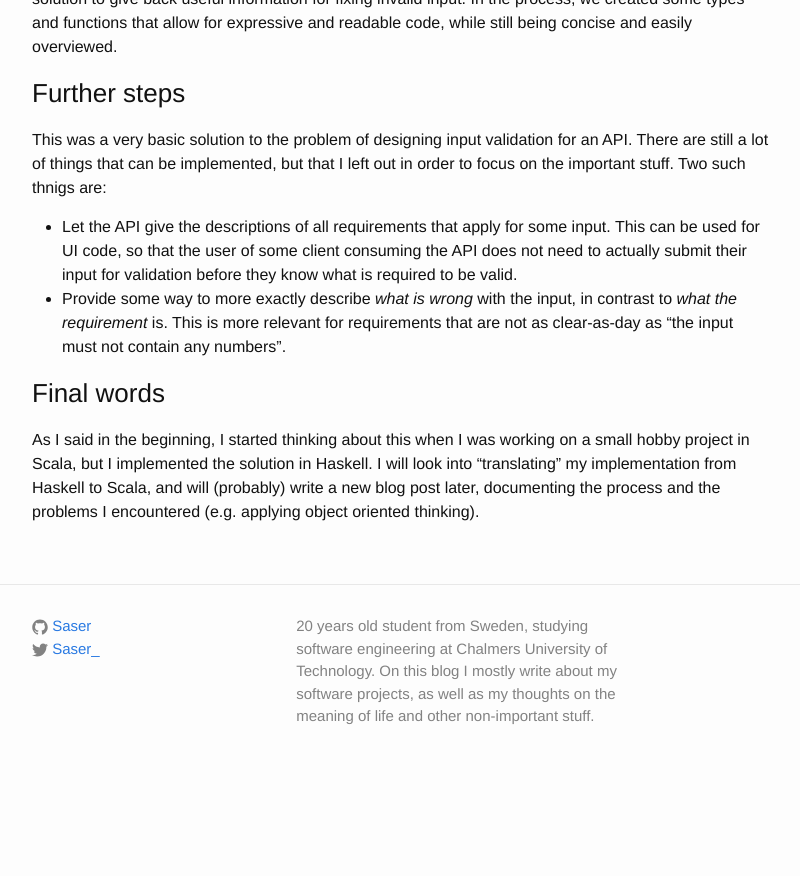
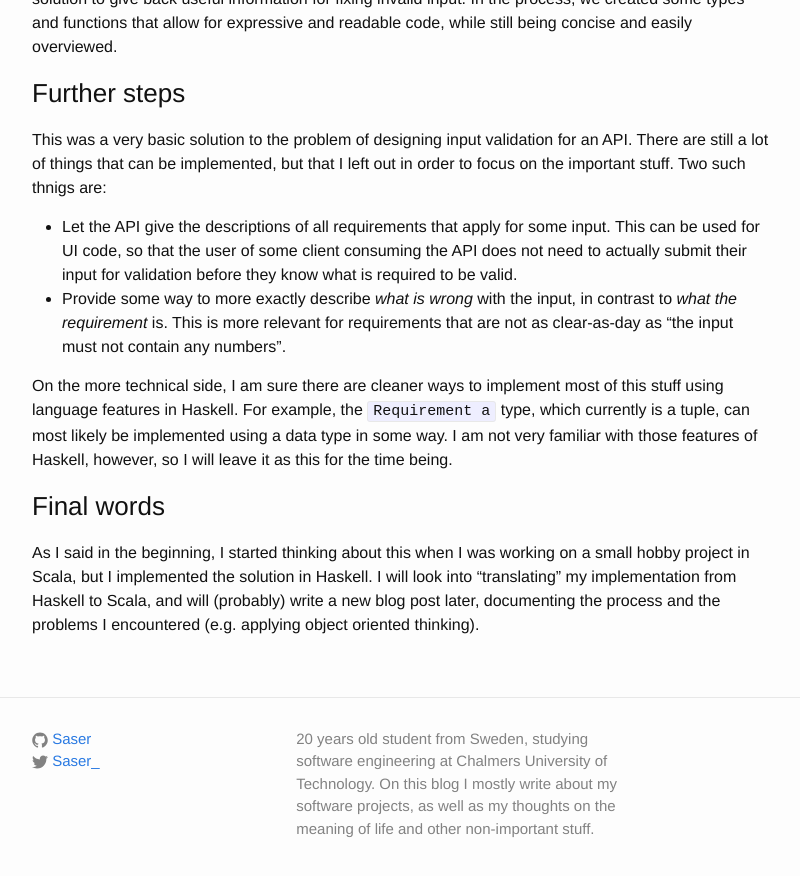
Before and after one commit to Saser/saser.github.io, a Jekyll site: the page built from _posts/2015-12-13-input-validation-using-haskell.md, in a window 1280 px wide and 900 px high, scrolled down 5499 px. Shown: the top 876 px of the window, without its empty margins (238-1038 px from the left). Built offline with Jekyll 4.4.1, drawn with Linux system fonts in a browser that asks for light colours; before the commit the page ends 6287 px from its top, so only the background shows below that.

Commit message:
Add note about tuple vs data type for Requirement type

```diff
--- a/_posts/2015-12-13-input-validation-using-haskell.md
+++ b/_posts/2015-12-13-input-validation-using-haskell.md
@@ -201,6 +201,8 @@ This was a very basic solution to the problem of designing input validation for
 *   Let the API give the descriptions of all requirements that apply for some input. This can be used for UI code, so that the user of some client consuming the API does not need to actually submit their input for validation before they know what is required to be valid.
 *   Provide some way to more exactly describe _what is wrong_ with the input, in contrast to _what the requirement_ is. This is more relevant for requirements that are not as clear-as-day as "the input must not contain any numbers".
 
+On the more technical side, I am sure there are cleaner ways to implement most of this stuff using language features in Haskell. For example, the `Requirement a` type, which currently is a tuple, can most likely be implemented using a data type in some way. I am not very familiar with those features of Haskell, however, so I will leave it as this for the time being.
+
 ### Final words
 
 As I said in the beginning, I started thinking about this when I was working on a small hobby project in Scala, but I implemented the solution in Haskell. I will look into "translating" my implementation from Haskell to Scala, and will (probably) write a new blog post later, documenting the process and the problems I encountered (e.g. applying object oriented thinking).
```
